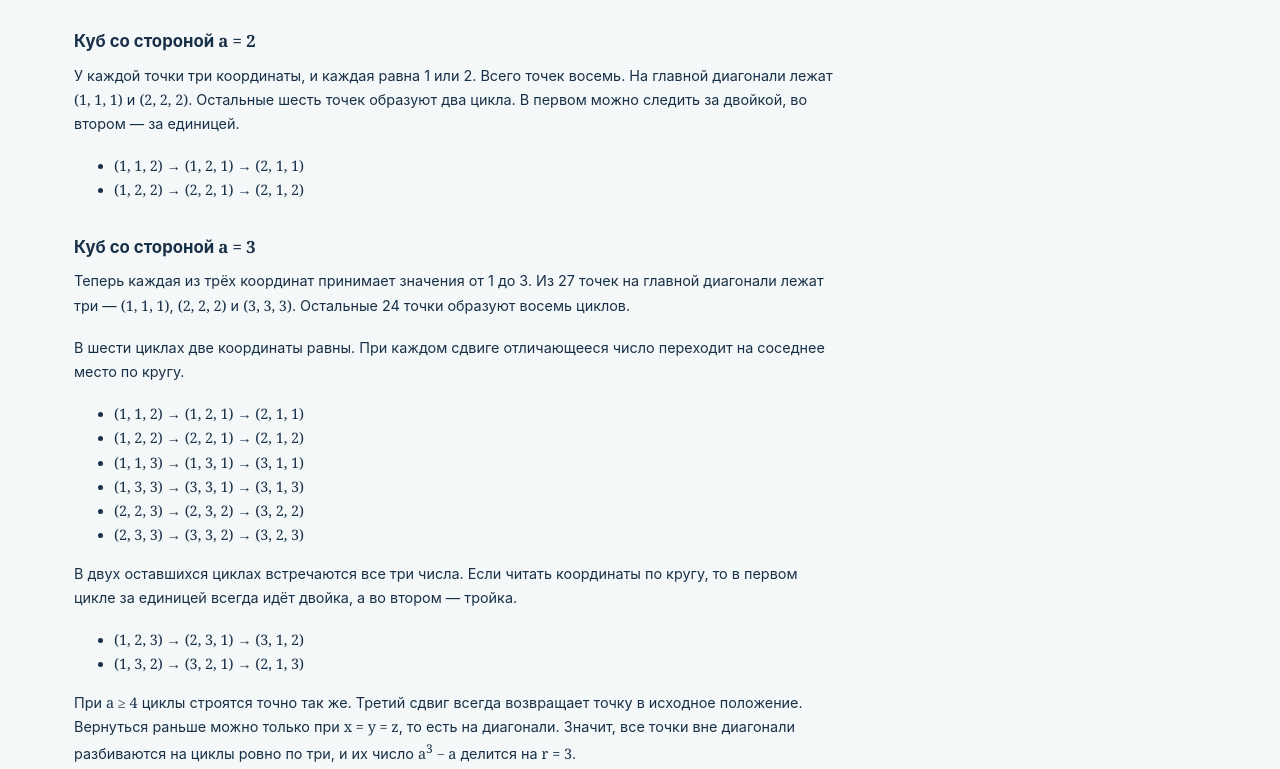
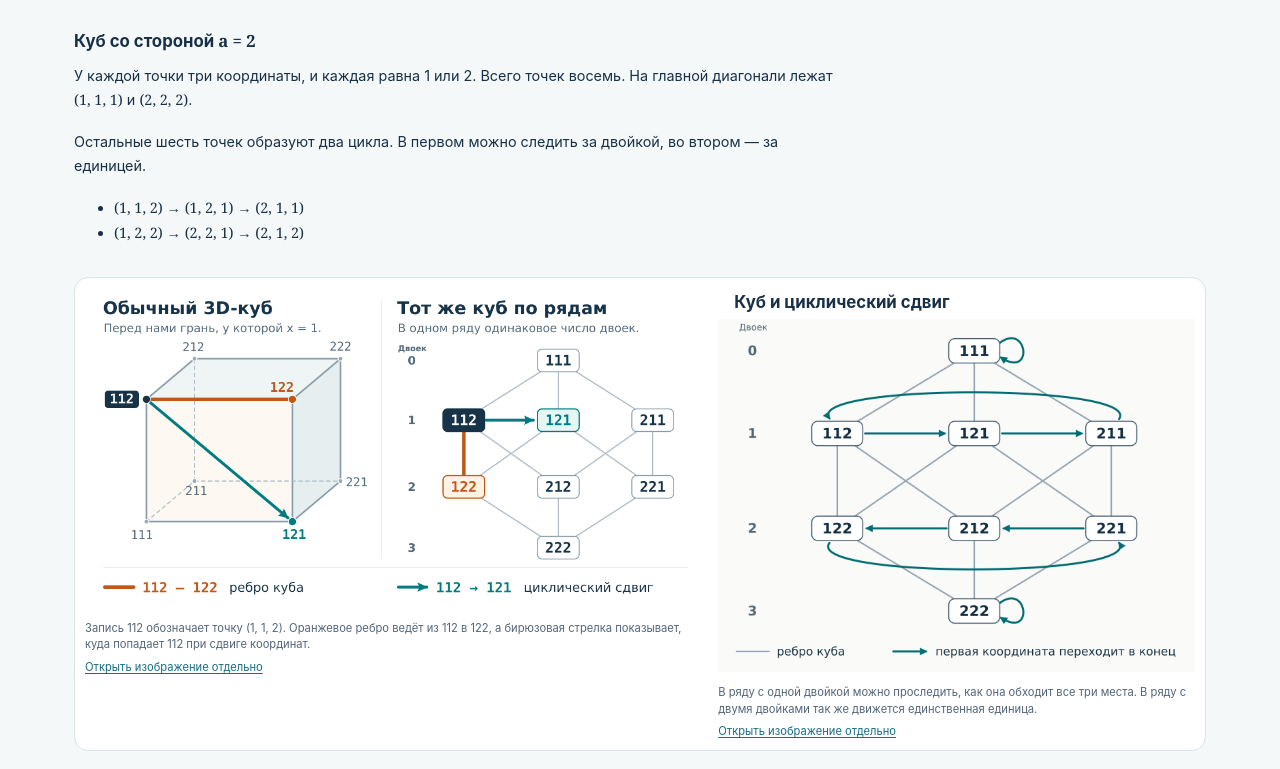
Before and after one commit to Ivanbsp-coder/little-fermat-lab, a plain HTML site: page index.html in a window 1280 px wide. Shown: the part 3759-4528 px from the top of the page. Drawn offline with Linux system fonts and the light colour scheme.

Commit message:
Добавить схемы циклического сдвига для трёх, четырёх и пяти координат

```diff
--- a/index.html
+++ b/index.html
@@ -136,6 +136,37 @@
     }
     #four .figure, #five .figure { width: 65%; }
     #four .figure img, #five .figure img { min-width: 450px; }
+    :is(#cube, #four, #five) .cycle-figure {
+      width: min(100%, calc(var(--diagram-width) + 38px));
+    }
+    :is(#cube, #four, #five) .cycle-figure img {
+      width: var(--diagram-width);
+      min-width: 0;
+      /* В статье заголовок схемы набран текстом, в полном PNG он остаётся частью рисунка. */
+      margin-top: var(--title-offset, 0);
+    }
+    .cube-pair {
+      display: grid;
+      grid-template-columns: minmax(0, 1fr);
+      justify-items: center;
+      gap: 18px 12px;
+      width: 100%;
+      padding: 10px;
+    }
+    .cube-pair > figure { min-width: 0; margin: 0; }
+    @media (min-width: 960px) {
+      .cube-pair { grid-template-columns: minmax(0, 43fr) minmax(0, 33fr); }
+      #cube .cube-pair img { width: 100%; }
+      /* Убираем верхние 93 пикселя заголовка пропорционально ширине PNG. */
+      #cube-cycles .figure-scroll { --title-offset: -6.67%; }
+    }
+    .diagram-title {
+      margin: 0;
+      padding: 4px 16px 6px;
+      font-size: 16.8px;
+      font-weight: 650;
+      line-height: 1.25;
+    }
     .figure-pascal { width: 55%; }
     .figure-pascal img { min-width: 380px; }
     figcaption { margin-top: 12px; color: var(--muted); font-size: 11.2px; line-height: 1.5; }
@@ -262,12 +293,25 @@
         </figure>
         <div class="prose">
           <h3>Куб со стороной <span class="inline-math">a = 2</span></h3>
-          <p>У каждой точки три координаты, и каждая равна 1 или 2. Всего точек восемь. На главной диагонали лежат <span class="inline-math">(1, 1, 1)</span> и <span class="inline-math">(2, 2, 2)</span>. Остальные шесть точек образуют два цикла. В первом можно следить за двойкой, во втором — за единицей.</p>
+          <p>У каждой точки три координаты, и каждая равна 1 или 2. Всего точек восемь. На главной диагонали лежат <span class="inline-math">(1, 1, 1)</span> и <span class="inline-math">(2, 2, 2)</span>.</p>
+          <p>Остальные шесть точек образуют два цикла. В первом можно следить за двойкой, во втором — за единицей.</p>
           <ul>
             <li><span class="inline-math">(1, 1, 2) → (1, 2, 1) → (2, 1, 1)</span></li>
             <li><span class="inline-math">(1, 2, 2) → (2, 2, 1) → (2, 1, 2)</span></li>
           </ul>
-
+        </div>
+        <div class="figure cube-pair">
+          <figure class="cycle-figure" style="--diagram-width: 43em">
+            <div class="figure-scroll"><img src="assets/cube_edge_and_shift.png" alt="Слева куб в пространстве, справа те же восемь вершин сгруппированы по числу двоек. На обеих схемах выделены ребро 112–122 и стрелка 112 → 121." width="2144" height="1104" loading="lazy"></div>
+            <figcaption>Запись 112 обозначает точку (1, 1, 2). Оранжевое ребро ведёт из 112 в 122, а бирюзовая стрелка показывает, куда попадает 112 при сдвиге координат. <a class="figure-link" href="assets/cube_edge_and_shift.png" target="_blank" rel="noopener">Открыть изображение отдельно</a></figcaption>
+          </figure>
+          <figure class="cycle-figure" id="cube-cycles" style="--diagram-width: 33em; --title-offset: -2.2em">
+            <p class="diagram-title">Куб и циклический сдвиг</p>
+            <div class="figure-scroll"><img src="assets/cube_cycles.png" alt="Циклы 112 → 121 → 211 → 112 и 122 → 221 → 212 → 122. Петли отмечают неподвижные вершины 111 и 222." width="1400" height="1130" loading="lazy"></div>
+            <figcaption>В ряду с одной двойкой можно проследить, как она обходит все три места. В ряду с двумя двойками так же движется единственная единица. <a class="figure-link" href="assets/cube_cycles.png" target="_blank" rel="noopener">Открыть изображение отдельно</a></figcaption>
+          </figure>
+        </div>
+        <div class="prose">
           <h3>Куб со стороной <span class="inline-math">a = 3</span></h3>
           <p>Теперь каждая из трёх координат принимает значения от 1 до 3. Из 27 точек на главной диагонали лежат три — <span class="inline-math">(1, 1, 1)</span>, <span class="inline-math">(2, 2, 2)</span> и <span class="inline-math">(3, 3, 3)</span>. Остальные 24 точки образуют восемь циклов.</p>
           <p>В шести циклах две координаты равны. При каждом сдвиге отличающееся число переходит на соседнее место по кругу.</p>
@@ -319,6 +363,13 @@
             <li><span class="inline-math">(1, 2, 2, 2)</span> → <span class="inline-math">(2, 2, 2, 1)</span> → <span class="inline-math">(2, 2, 1, 2)</span> → <span class="inline-math">(2, 1, 2, 2)</span></li>
           </ul>
           <p>У двух оставшихся точек единицы и двойки чередуются. Первый сдвиг переводит одну точку в другую, а второй уже возвращает нас к исходной. Получается короткий цикл <span class="inline-math">(1, 2, 1, 2) ↔ (2, 1, 2, 1)</span>.</p>
+        </div>
+        <figure class="figure cycle-figure" style="--diagram-width: 38em; --title-offset: -2.35em">
+          <p class="diagram-title">Четырёхмерный куб и циклический сдвиг</p>
+          <div class="figure-scroll"><img src="assets/hypercube_4d_cycles.png" alt="Вершины четырёхмерного куба при a = 2 образуют три цикла длины четыре, один цикл длины два и две неподвижные точки." width="1980" height="1616" loading="lazy"></div>
+          <figcaption>В ряду с двумя двойками точки 1122, 1221, 2211 и 2112 образуют полный цикл. Справа виден короткий цикл 1212 ↔ 2121. <a class="figure-link" href="assets/hypercube_4d_cycles.png" target="_blank" rel="noopener">Открыть изображение отдельно</a></figcaption>
+        </figure>
+        <div class="prose">
           <p>Три полных цикла дают 12 точек, а короткий цикл добавляет ещё две. Поэтому число точек вне диагонали <span class="inline-math">2<sup>4</sup> − 2 = 14 = 3 · 4 + 2</span> при делении на 4 даёт остаток 2.</p>
         </div>
         <div class="prose">
@@ -400,6 +451,13 @@
             <li><span class="inline-math">(1, 1, 2, 2, 2)</span> → <span class="inline-math">(1, 2, 2, 2, 1)</span> → <span class="inline-math">(2, 2, 2, 1, 1)</span> → <span class="inline-math">(2, 2, 1, 1, 2)</span> → <span class="inline-math">(2, 1, 1, 2, 2)</span></li>
             <li><span class="inline-math">(1, 2, 1, 2, 2)</span> → <span class="inline-math">(2, 1, 2, 2, 1)</span> → <span class="inline-math">(1, 2, 2, 1, 2)</span> → <span class="inline-math">(2, 2, 1, 2, 1)</span> → <span class="inline-math">(2, 1, 2, 1, 2)</span></li>
           </ul>
+        </div>
+        <figure class="figure cycle-figure" style="--diagram-width: 54em; --title-offset: -2.75em">
+          <p class="diagram-title">Пятимерный куб и циклический сдвиг</p>
+          <div class="figure-scroll"><img src="assets/hypercube_5d_cycles.png" alt="Из 32 вершин пятимерного куба две неподвижны. В рядах с одной, двумя, тремя и четырьмя двойками видно соответственно один, два, два и один цикл длины пять." width="2880" height="2256" loading="lazy"></div>
+          <figcaption>В ряду с двумя двойками видно два цикла по пять точек. В бирюзовом цикле двойки стоят рядом по кругу, в фиолетовом их разделяет одна единица с одной стороны и две с другой. <a class="figure-link" href="assets/hypercube_5d_cycles.png" target="_blank" rel="noopener">Открыть изображение отдельно</a></figcaption>
+        </figure>
+        <div class="prose">
           <p>После пяти сдвигов все координаты возвращаются на свои места. За эти пять шагов точка проходит свой цикл целое число раз, поэтому длина цикла делит 5. У простого числа 5 всего два положительных делителя — 1 и 5. Цикл длины 1 возможен только на диагонали, где все координаты равны.</p>
           <p>Значит, каждый цикл вне диагонали содержит ровно пять точек. Мы выписали шесть таких циклов, поэтому число точек вне диагонали <span class="inline-math">2<sup>5</sup> − 2 = 30 = 6 · 5</span> делится на 5.</p>
         </div>
@@ -415,6 +473,7 @@
         </div>
         <div class="equation" aria-label="Цикл точки с двумя одинаковыми координатами">(x, x, y) → (x, y, x) → (y, x, x)</div>
         <div class="prose">
+          <p>При <span class="inline-math">x = 1</span> и <span class="inline-math">y = 2</span> получаем знакомый цикл 112 → 121 → 211 → 112, показанный <a href="#cube-cycles">на схеме куба</a>.</p>
           <p>Теперь пусть число координат <span class="inline-math">r = p</span> простое. Через <span class="inline-math">p</span> сдвигов каждая координата обойдёт все места и вернётся на своё. Пусть точка впервые вернулась в исходное положение через <span class="inline-math">d</span> сдвигов. Дальше тот же цикл повторяется, поэтому и за <span class="inline-math">p</span> сдвигов точка проходит целое число циклов длины <span class="inline-math">d</span>. Значит, <span class="inline-math">d</span> делит <span class="inline-math">p</span>. У простого числа <span class="inline-math">p</span> всего два положительных делителя — 1 и само <span class="inline-math">p</span>.</p>
           <p>Когда возможен цикл длины 1? Сравним точку с её первым сдвигом. После сдвига каждое место занимает буква с соседнего места. Чтобы запись осталась прежней, все соседние буквы по кругу должны совпадать. Значит, все координаты равны. Это в точности диагональные точки, в записи которых одна и та же буква стоит на всех местах. Для любой точки вне диагонали остаётся единственная возможная длина цикла — <span class="inline-math">p</span>.</p>
           <p>На каждом из <span class="inline-math">p</span> мест можно выбрать одно из <span class="inline-math">a</span> чисел, поэтому всего точек <span class="inline-math">a<sup>p</sup></span>. На диагонали их ровно <span class="inline-math">a</span> — по одной для каждого числа, повторённого на всех местах. Остальные <span class="inline-math">a<sup>p</sup> − a</span> точек разбиваются на циклы по <span class="inline-math">p</span> точек, поэтому <span class="inline-math">p ∣ (a<sup>p</sup> − a)</span>.</p>
```
Also changed, not shown: assets/cube_cycles.png (added), assets/cube_edge_and_shift.png (added), assets/hypercube_4d_cycles.png (added), assets/hypercube_5d_cycles.png (added).
